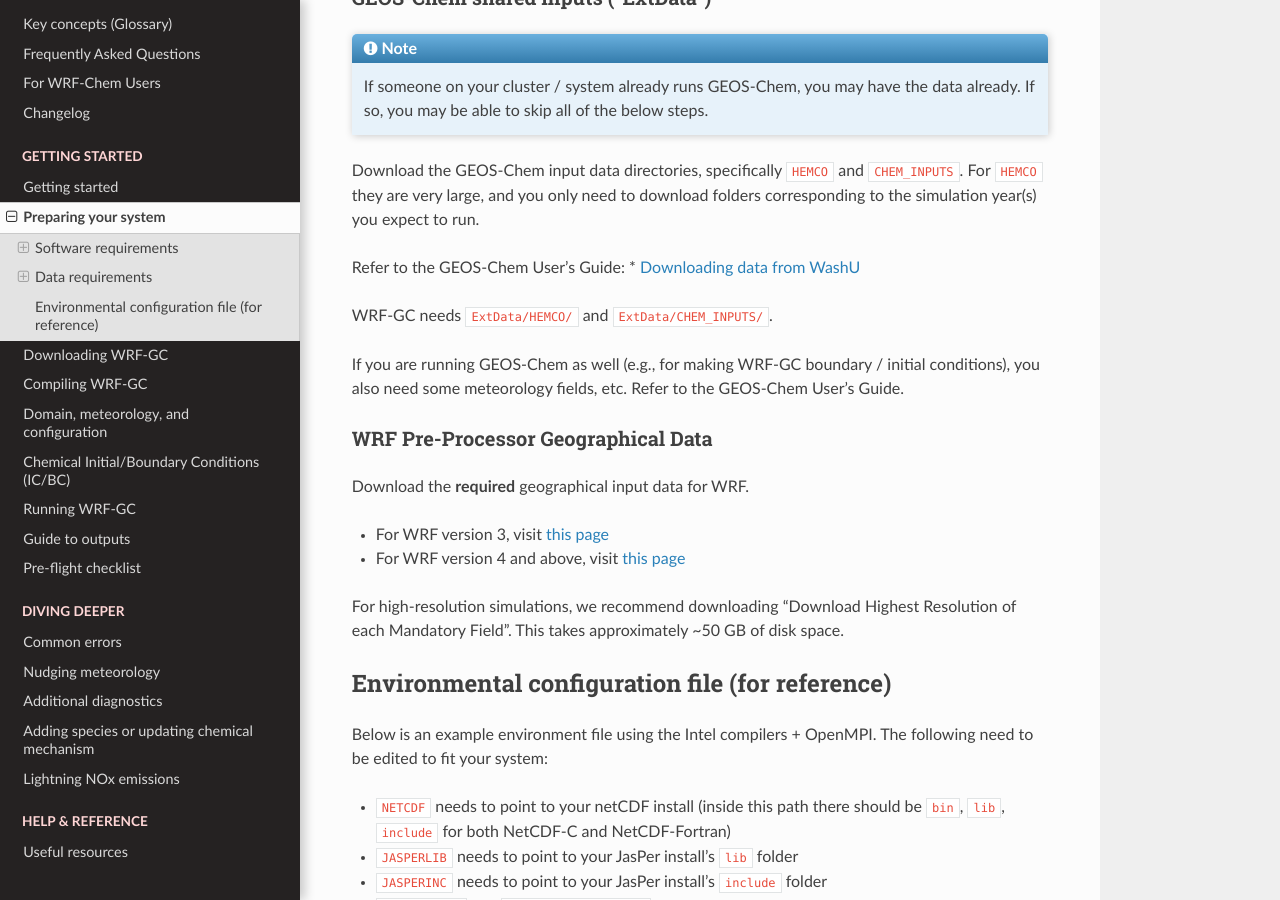
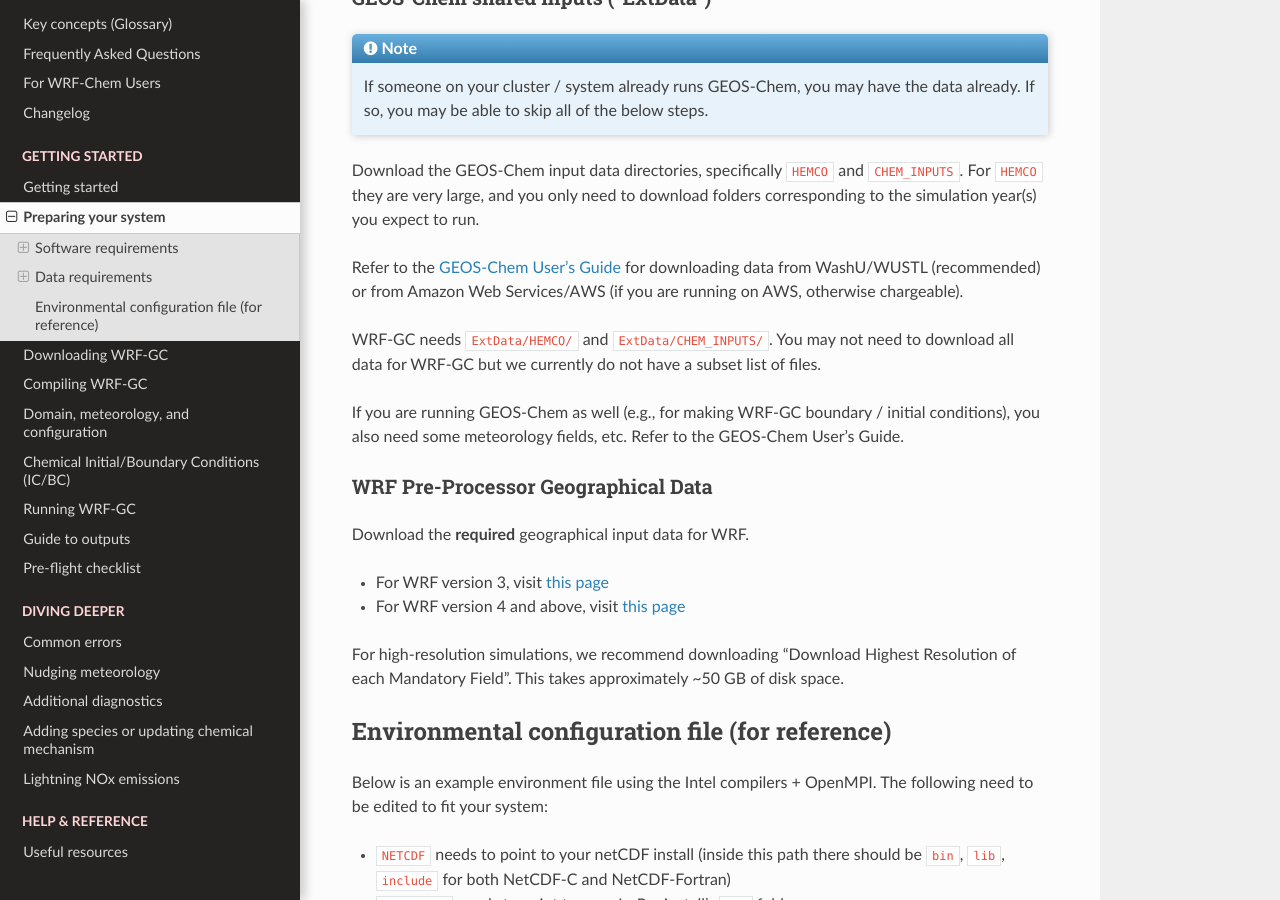
Before and after one commit to WRF-GC/documentation, a Sphinx documentation site: the page built from docs/source/guide-1-system-requirements.rst, in a window 1280 px wide and 900 px high, scrolled down 2033 px. Built offline with Sphinx 7.4.7 and the Read the Docs theme 2.0.0, drawn with Linux system fonts in a browser that asks for light colours.

Commit message:
Update broken link for data download

```diff
--- a/docs/source/guide-1-system-requirements.rst
+++ b/docs/source/guide-1-system-requirements.rst
@@ -91,10 +91,9 @@ GEOS-Chem shared inputs ("ExtData")
 
 Download the GEOS-Chem input data directories, specifically ``HEMCO`` and ``CHEM_INPUTS``. For ``HEMCO`` they are very large, and you only need to download folders corresponding to the simulation year(s) you expect to run.
 
-Refer to the GEOS-Chem User's Guide:
-* `Downloading data from WashU <http://wiki.seas.harvard.edu/geos-chem/index.php/Downloading_data_from_WashU>`_
+Refer to the `GEOS-Chem User's Guide <https://geos-chem.readthedocs.io/en/stable/gcc-guide/04-data/input-overview.html>`_ for downloading data from WashU/WUSTL (recommended) or from Amazon Web Services/AWS (if you are running on AWS, otherwise chargeable).
 
-WRF-GC needs ``ExtData/HEMCO/`` and ``ExtData/CHEM_INPUTS/``.
+WRF-GC needs ``ExtData/HEMCO/`` and ``ExtData/CHEM_INPUTS/``. You may not need to download all data for WRF-GC but we currently do not have a subset list of files.
 
 If you are running GEOS-Chem as well (e.g., for making WRF-GC boundary / initial conditions), you also need some meteorology fields, etc. Refer to the GEOS-Chem User's Guide.
 
```
